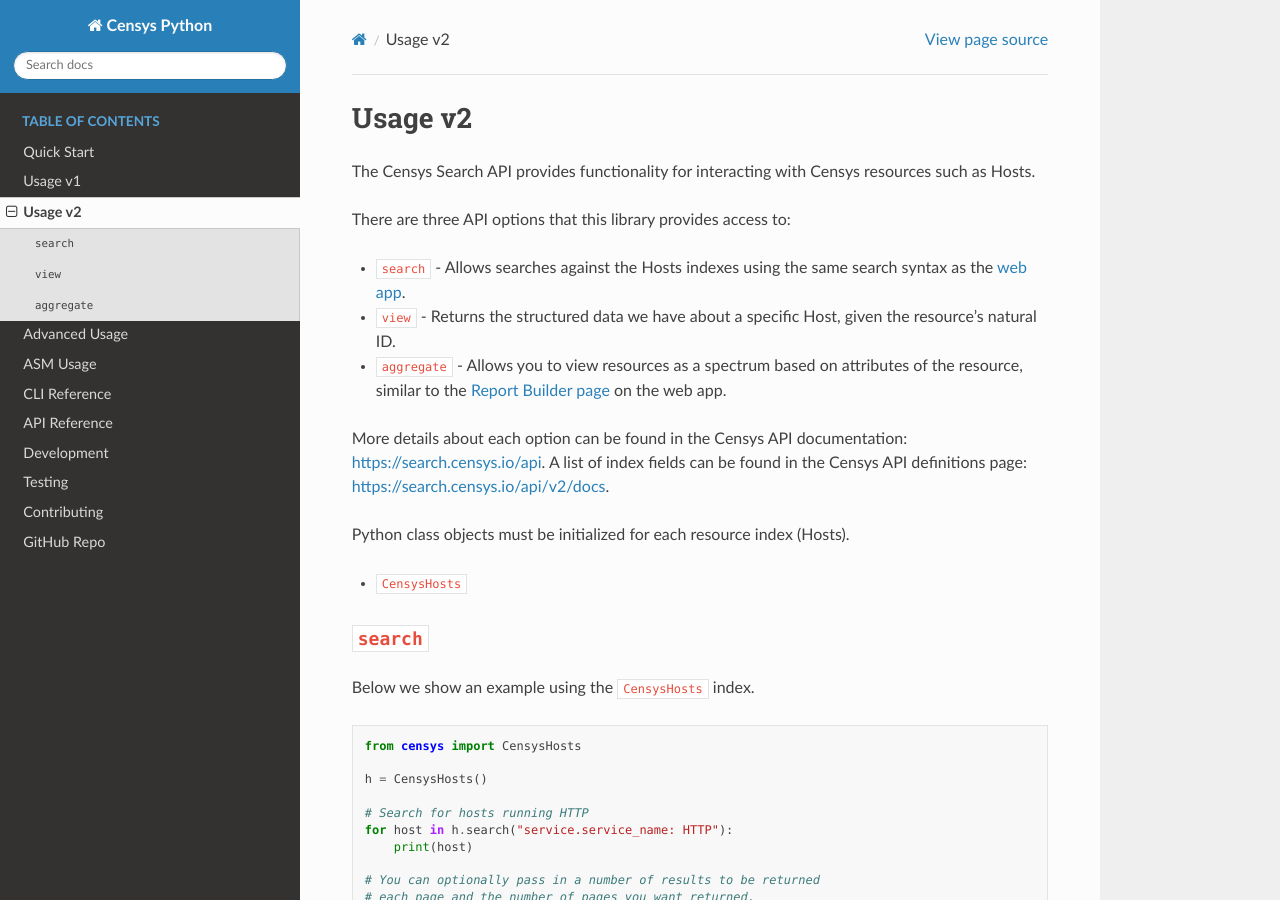
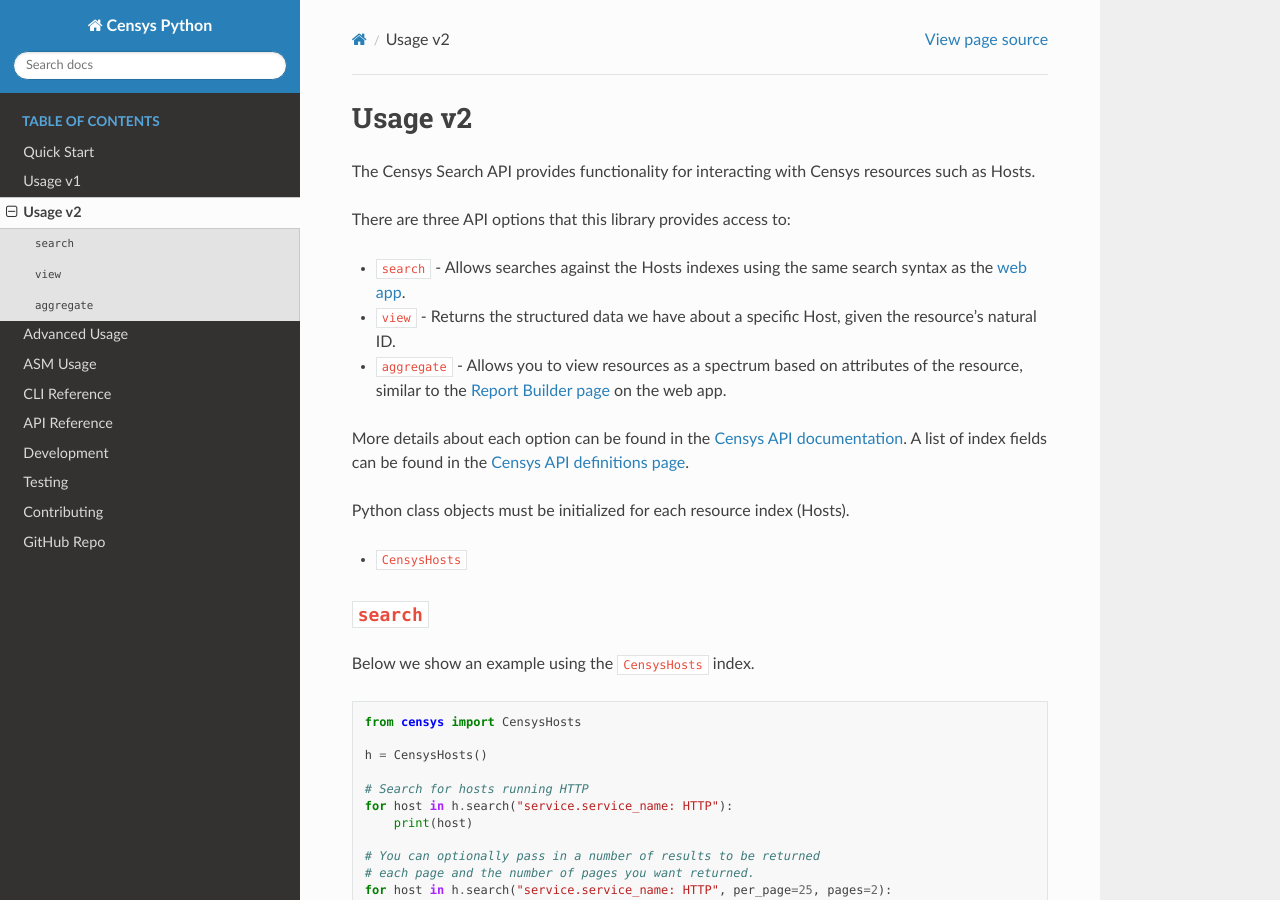
Before and after one commit to censys/censys-python, a Sphinx documentation site: the page built from docs/usage-v2.rst, in a window 1280 px wide and 900 px high. Built offline with Sphinx 7.4.7 and the Read the Docs theme 2.0.0, drawn with Linux system fonts in a browser that asks for light colours.

Commit message:
docs: update links

```diff
--- a/docs/usage-v1.rst
+++ b/docs/usage-v1.rst
@@ -12,7 +12,7 @@
 -  ``account`` - Returns information about your Censys account, including your current query quota usage. This function is available for all index types.
 -  ``bulk`` - Returns the structured data for certificates in bulk, given the certificates' SHA-256 fingerprints.
 
-More details about each option can be found in the Censys API documentation: https://censys.io/api. A list of index fields can be found in the Censys API definitions page: https://censys.io/ipv4/help/definitions.
+More details about each option can be found in the `Censys API documentation <https://censys.io/api>`__. A list of index fields can be found in the `Censys API definitions page <https://censys.io/ipv4/help/definitions>`__.
 
 Python class objects must be initialized for each resource index (IPv4 addresses, Websites, and Certificates).
 
--- a/docs/usage-v2.rst
+++ b/docs/usage-v2.rst
@@ -9,7 +9,7 @@
 -  ``view`` - Returns the structured data we have about a specific Host, given the resource's natural ID.
 -  ``aggregate`` - Allows you to view resources as a spectrum based on attributes of the resource, similar to the `Report Builder page <https://search.censys.io/search/report?resource=hosts>`__ on the web app.
 
-More details about each option can be found in the Censys API documentation: https://search.censys.io/api. A list of index fields can be found in the Censys API definitions page: https://search.censys.io/api/v2/docs.
+More details about each option can be found in the `Censys API documentation <https://search.censys.io/api>`__. A list of index fields can be found in the `Censys API definitions page <https://search.censys.io/api/v2/docs>`__.
 
 Python class objects must be initialized for each resource index (Hosts).
 
```
